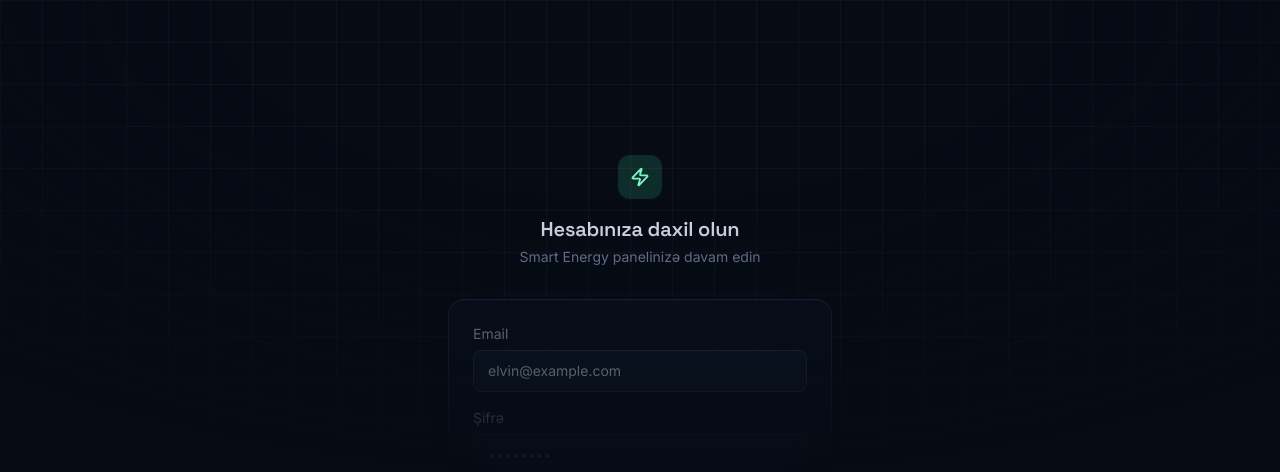
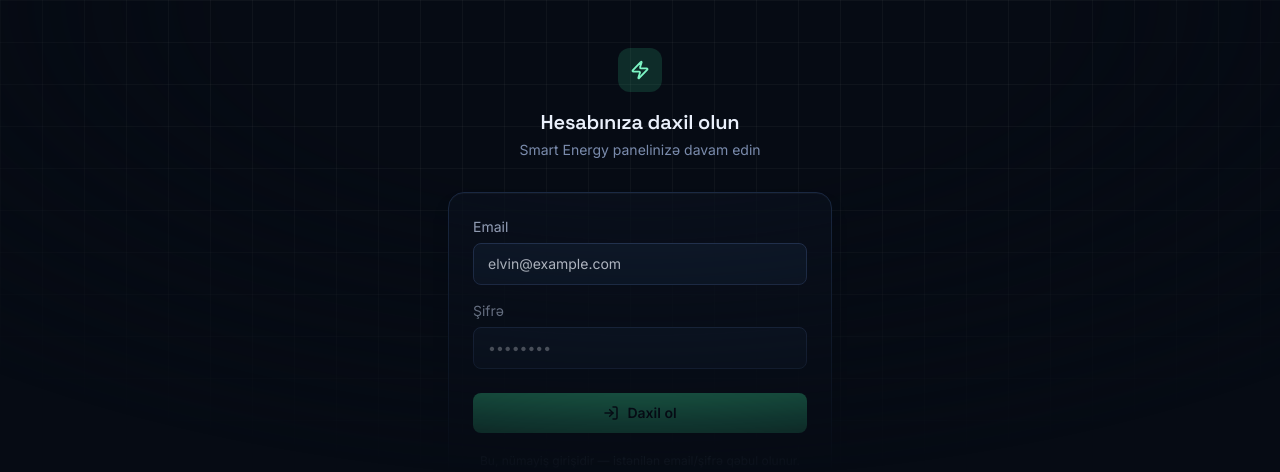
Before and after one commit to raufmahmudov311-bit/Ag-ll--enerji-serfiyyat-, a Next.js app: page /login in a window 1280 px wide. Shown: the top 472 px of the page. Built offline with nearby package versions, Linux system fonts and the light colour scheme.

Commit message:
Update page.tsx

```diff
--- a/app/login/page.tsx
+++ b/app/login/page.tsx
@@ -32,7 +32,7 @@ export default function LoginPage() {
   }
 
   return (
-    <main className="flex min-h-screen items-center justify-center bg-base-950 bg-noise-grid px-6 py-12">
+    <main className="flex min-h-screen items-start justify-center overflow-y-auto bg-base-950 bg-noise-grid px-6 py-12">
       <div className="w-full max-w-sm">
         <div className="mb-8 flex flex-col items-center text-center">
           <span className="flex h-11 w-11 items-center justify-center rounded-xl bg-volt-500/15 text-volt-400">
```
